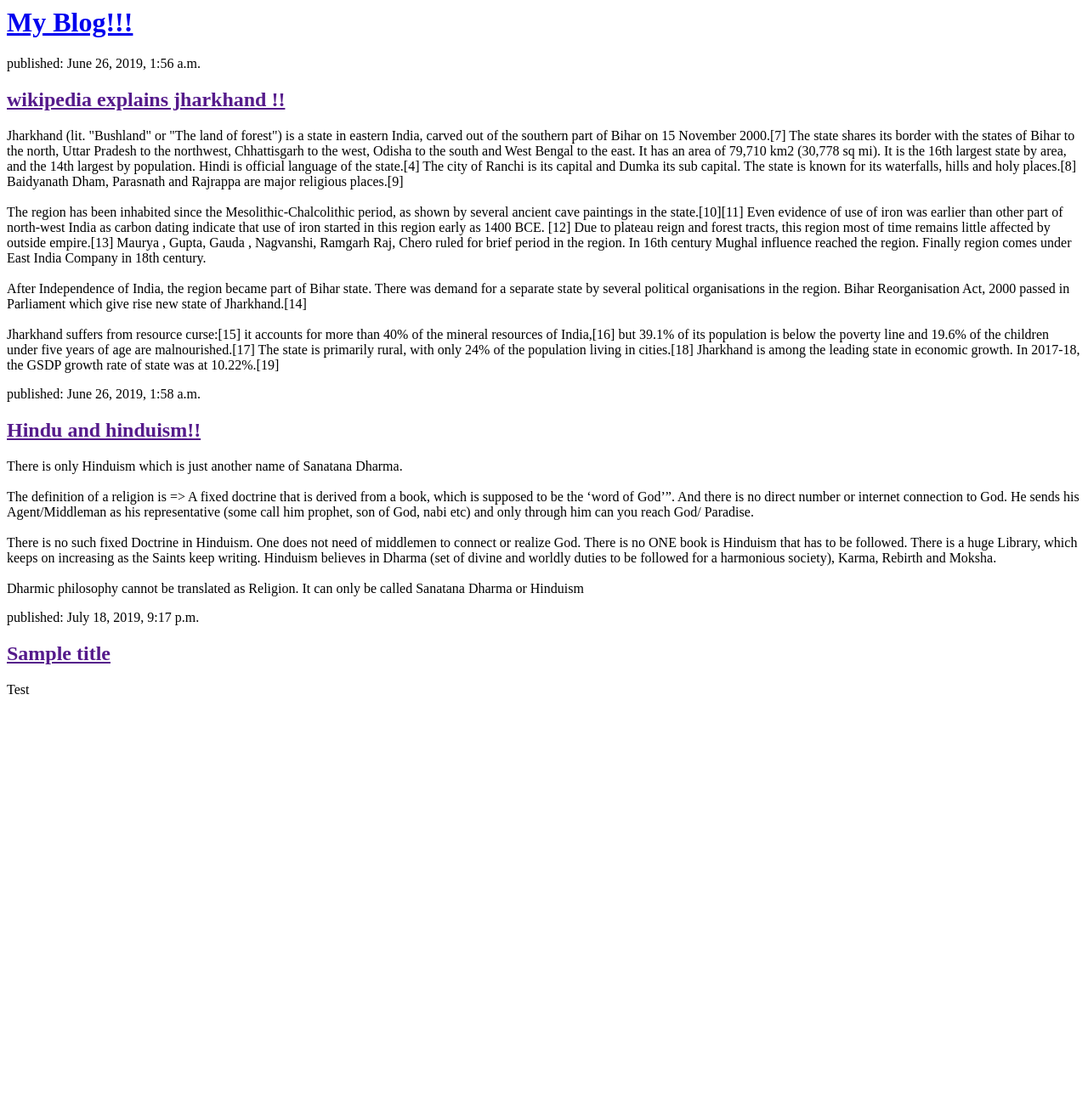
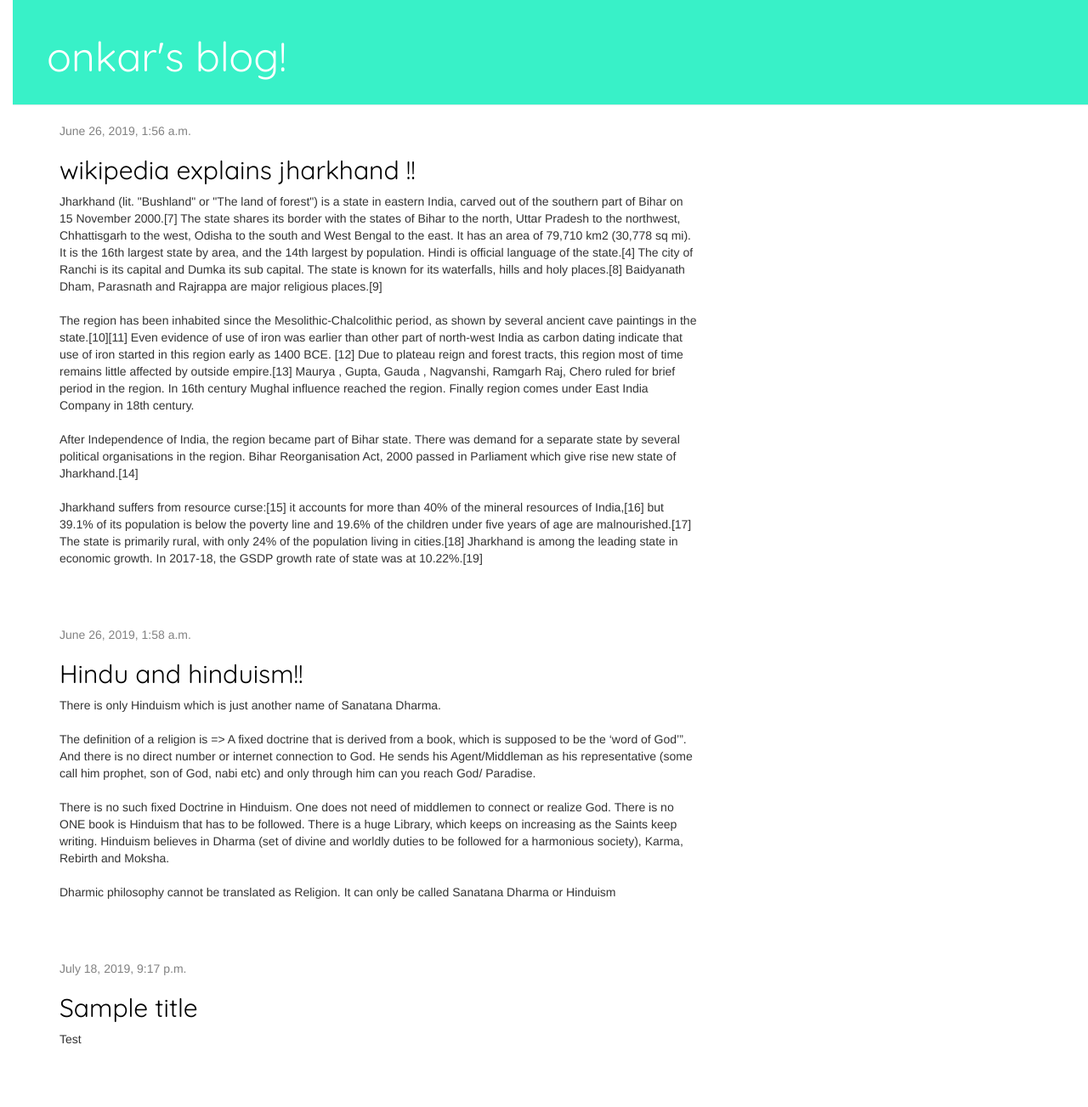
Before and after one commit to pooldude/my-first-blog, a Django app: page / in a window 1280 px wide. Shown: the whole page at 85% size. Before the commit the page ends 817 px from the top, so only its background shows below. Run offline with Django 3.2, Linux system fonts and the light colour scheme; data comes from the database, SQL or seed files in the repository; some libraries are stand-ins or nearby versions.

Commit message:
Added view and template for detailed blog post as well as CSS for the site.

```diff
--- /dev/null
+++ b/blog/static/css/blog.css
@@ -0,0 +1,53 @@
+h1 a, h2 a {
+    color: #383EF1;
+    font-family: 'Quicksand', sans-serif;
+}
+body {
+    padding-left: 15px;
+}
+.page-header {
+    background-color: #38F1C8;
+    margin-top: 0;
+    padding: 20px 20px 20px 40px;
+}
+
+.page-header h1, .page-header h1 a, .page-header h1 a:visited, .page-header h1 a:active {
+    color: #ffffff;
+    font-size: 36pt;
+    text-decoration: none;
+}
+
+.content {
+    margin-left: 40px;
+}
+
+h1, h2, h3, h4 {
+    font-family: 'Lobster', cursive;
+}
+
+.date {
+    color: #828282;
+}
+
+.save {
+    float: right;
+}
+
+.post-form textarea, .post-form input {
+    width: 100%;
+}
+
+.top-menu, .top-menu:hover, .top-menu:visited {
+    color: #ffffff;
+    float: right;
+    font-size: 26pt;
+    margin-right: 20px;
+}
+
+.post {
+    margin-bottom: 70px;
+}
+
+.post h2 a, .post h2 a:visited {
+    color: #000000;
+}
--- /dev/null
+++ b/blog/templates/blog/base.html
@@ -0,0 +1,24 @@
+{% load static %}
+<html>
+    <head>
+        <title>Onkarnath</title>
+        <link rel="stylesheet" href="//maxcdn.bootstrapcdn.com/bootstrap/3.2.0/css/bootstrap.min.css">
+        <link rel="stylesheet" href="//maxcdn.bootstrapcdn.com/bootstrap/3.2.0/css/bootstrap-theme.min.css">
+        <link rel="stylesheet" href="{% static 'css/blog.css' %}">
+        <link href="https://fonts.googleapis.com/css?family=Quicksand&display=swap" rel="stylesheet">
+        <link href="//fonts.googleapis.com/css?family=Lobster&subset=latin,latin-ext" rel="stylesheet" type="text/css">
+    </head>
+    <body>
+    <div class="page-header">
+        <h1><a href="/">onkar's blog!</a></h1>
+    </div>
+    <div class="content container">
+        <div class="row">
+            <div class="col-md-8">
+            {% block content %}
+            {% endblock %}
+            </div>
+        </div>
+    </div>
+</body>
+</html>
--- a/blog/templates/blog/post_list.html
+++ b/blog/templates/blog/post_list.html
@@ -1,11 +1,13 @@
-<div>
-    <h1><a href="/">My Blog!!!</a></h1>
-</div>
+{% extends 'blog/base.html' %}
 
-{% for post in posts %}
-    <div>
-        <p>published: {{ post.published_date }}</p>
-        <h2><a href="">{{ post.title }}</a></h2>
-        <p>{{ post.text|linebreaksbr }}</p>
-    </div>
-{% endfor %}
+{% block content %}
+    {% for post in posts %}
+        <div class="post">
+            <div class="date">
+                {{ post.published_date }}
+            </div>
+            <h2><a href="{% url 'post_detail' pk=post.pk %}">{{ post.title }}</a></h2>
+            <p>{{ post.text|linebreaksbr }}</p>
+        </div>
+    {% endfor %}
+{% endblock %}
--- a/blog/urls.py
+++ b/blog/urls.py
@@ -1,5 +1,7 @@
 from django.urls import path
 from . import views
+
 urlpatterns = [
     path('', views.post_list, name='post_list'),
+    path('post/<int:pk>/', views.post_detail, name='post_detail'),
 ]
--- a/blog/views.py
+++ b/blog/views.py
@@ -1,7 +1,13 @@
 from django.shortcuts import render
 from django.utils import timezone
+from django.shortcuts import render, get_object_or_404
 from .models import Post
 
 def post_list(request):
     posts = Post.objects.filter(published_date__lte=timezone.now()).order_by('published_date')
     return render(request, 'blog/post_list.html', {'posts': posts})
+
+
+def post_detail(request, pk):
+    post = get_object_or_404(Post, pk=pk)
+    return render(request, 'blog/post_detail.html', {'post': post})
```
Also changed, not shown: blog/static/blog.css (added, +31 -0 lines), blog/templates/blog/post_detail.html (added, +13 -0 lines).
